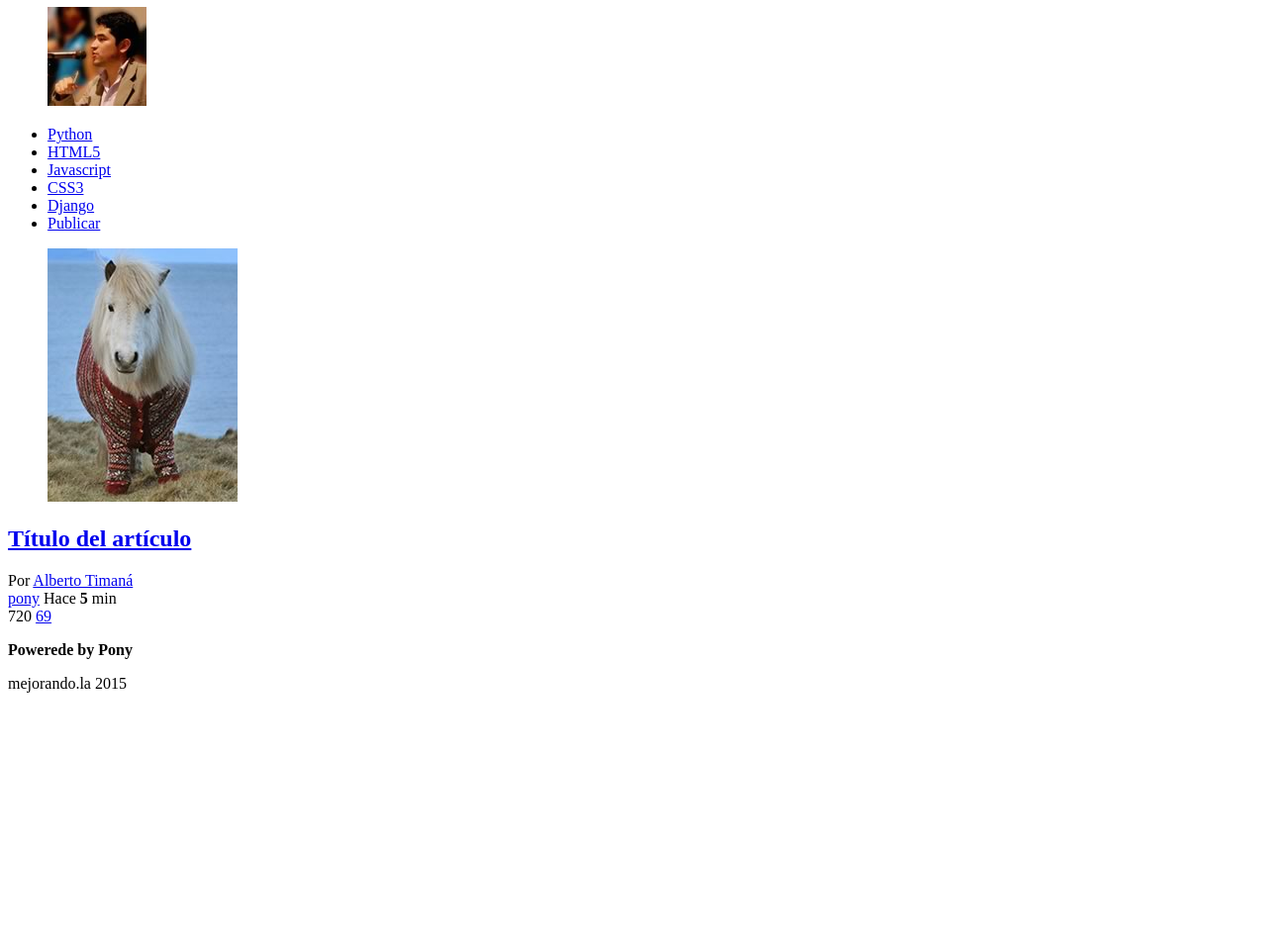
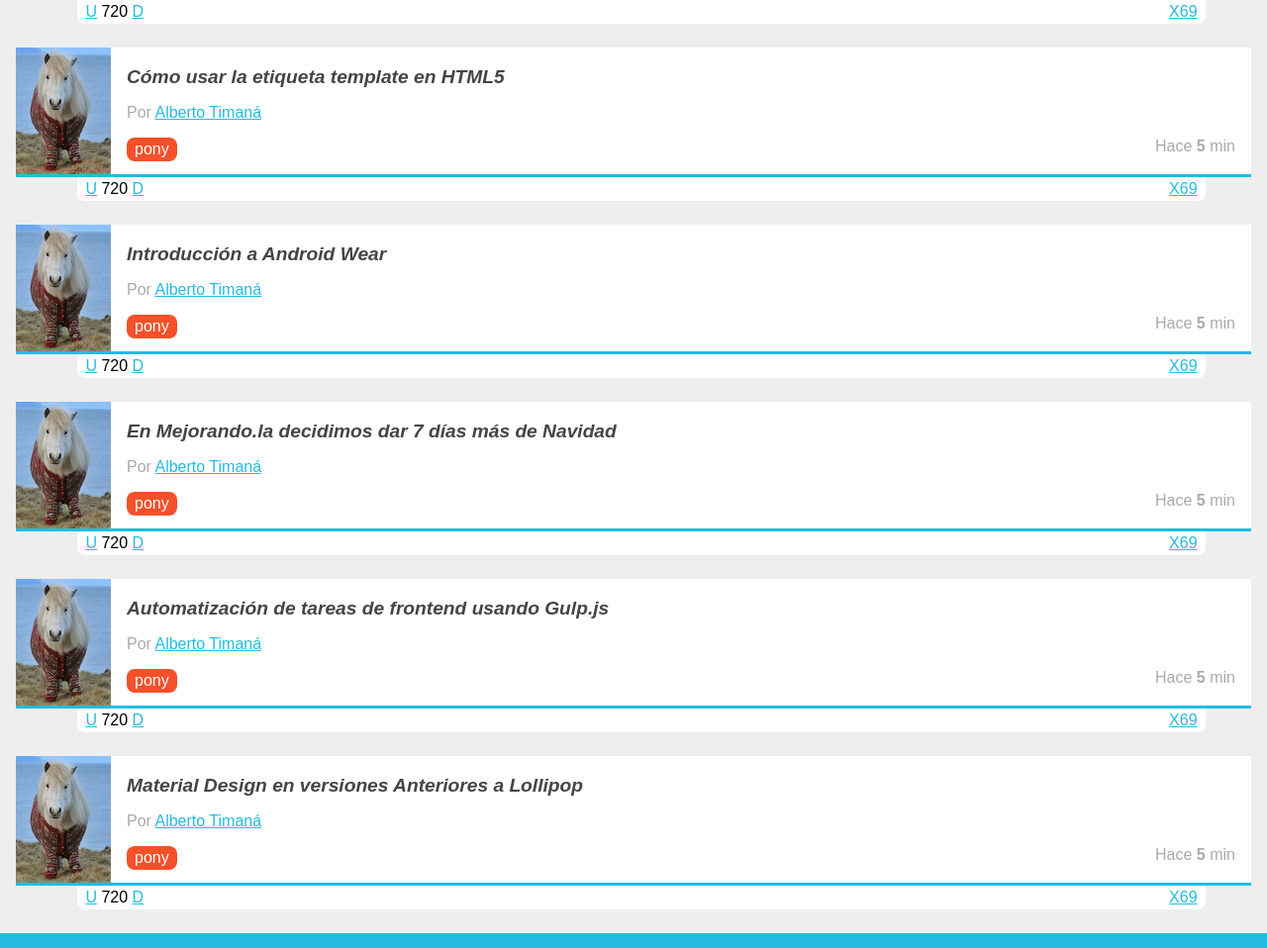
Before and after one commit to AlbertoTDF/Dise-oweb1, a plain HTML site: page index.html in a window 1280 px wide. Shown: the part 253-1211 px from the top of the page at 99% size. Before the commit the page ends 969 px from the top, so only its background shows below. Drawn offline with Linux system fonts and the light colour scheme.

Commit message:
Trabajo :+1:

```diff
--- /dev/null
+++ b/estilos.css
@@ -0,0 +1,171 @@
+/*etiqueta{
+	atributo:valor;
+}
+#id{
+	atributo:valor;
+}
+.clase{
+	atributo: valor;
+}*/
+
+a{
+	color:#22BCE0;
+}
+
+body{
+	background: #EEEEEE;
+	font-family: Arial;
+	font-size: 16px;
+}
+footer{
+	background: #22BCE0;
+	color: rgba(255,255,255,0.8);
+	text-align: center;
+	padding: 1em;
+}
+footer p:first-child{
+	margin-bottom:0;
+}
+footer p:last-child{
+	margin-top:0;
+}
+footer p:last-child:before{
+	content:"- ";
+}
+footer p:last-child:after{
+	content:" -";
+}
+header{
+
+	background:#343B54;
+	color:white;
+	overflow: hidden;
+	padding: 0.5em;
+	position: relative;
+}
+
+header figure{
+	float: left;
+}
+
+header h1{
+	font-size: 1.2em;
+	font-weight: normal;
+	margin: 0.2em 70px 0 0;
+}
+
+header #avatar{
+	margin:0.5em 0.5em 0 0;
+	right:0;
+	position:absolute;
+	top:0;
+}
+
+header #avatar img{
+	border-radius: 50%;
+	width: 55px;
+}
+
+header #logo img{
+	border-right: 1px solid white;
+	margin-right: 0.5em;
+	padding-right: 0.5em;
+	width: 52px;
+}
+
+nav{
+	background: #80BCA3;
+	padding: 0 0.5em;
+	position: relative;
+}
+nav ul{
+	list-style: none;
+	margin:0;
+	padding: 0;
+}
+nav ul #publicar_nav{
+	position: absolute;
+	top: -0.3em;
+	right: 0;
+}
+nav ul #publicar_nav a{
+	background: #22BCE0;
+	border-radius: 5px;
+	box-shadow:rgba(0,0,0,0.5) 5px 5px 20px;
+	padding: 0.8em 0.5em;
+	font-style: italic;
+	text-decoration: none;
+	text-shadow:rgba(0,0,0,0.5) 2px 2px 5px;
+}
+nav ul li{
+	display: inline-block;
+	margin: 0 1em 0 0;
+}
+nav ul li a{
+	color: white;
+	display: block;
+	padding: 0.5em 0;
+}
+
+#contenido{
+	margin:1em;
+}
+
+#contenido .item{
+	background: white;
+	border-bottom: 3px solid #22BCE0;
+	margin-bottom: 3em;
+	min-height: 128px;
+	position: relative;
+}
+#contenido .item .autor_item{
+	color:#AAA;
+}
+#contenido .item .imagen_item{
+	float: left;
+	margin: 0 1em 0 0;
+}
+#contenido .item .datos_item{
+	margin: 1em 1em 0 0;
+	text-align: right;
+}
+#contenido .item .datos_item .fecha_item{
+	color:#AAA;
+}
+#contenido .item .datos_item .tag_item{
+	background: #F4502A;
+	border-radius: 0.5em;
+	color:white;
+	text-decoration: none;
+	display: inline-block;
+	float: left;
+	padding: 0.2em 0.5em;
+}
+#contenido .item .imagen_item img{
+	width: 96px;
+}
+#contenido .item .titulo_item{
+	font-size: 1.2em;
+	font-style: italic;
+	padding: 1em 1em 0 0;
+
+}
+#contenido .item .titulo_item a{
+	color:#444;
+	text-decoration: none;
+}
+#contenido .item .votacion{
+	background: white;
+	border-radius: 0 0 0.5em 0.5em;
+	left: 5%;
+	margin-top: 3px;
+	padding: 0.2em 0.5em;
+	position: absolute;
+	top:100%;
+	width: 90%;
+}
+
+#contenido .item .votacion .comentarios_item,
+#contenido .item .votacion .guardar_item{
+	float: right;
+}
--- a/index.html
+++ b/index.html
@@ -2,8 +2,10 @@
 <html lang="es">
 <head>
 	<meta charset="utf-8" />
-	<meta description="1er proyecto web">
+	<meta name"description" content="1er proyecto web" />
 	<title>Curso Web 2015</title>
+	<link rel="stylesheet" href="normalize.css"/>
+	<link rel="stylesheet" href="estilos.css"/>
 </head>
 <body>
 	<header>
@@ -11,7 +13,7 @@
 			<img src="logo.png" />
 		</figure>
 		<h1>
-			Puls2015: Agency
+			Puls2015: Portal web para geeks y gamers
 		</h1>
 		<figure id="avatar">
 			<img src="avatar.jpg"/>
@@ -35,7 +37,7 @@
 				<img src="imagen.jpg" />
 			</figure>
 			<h2 class="titulo_item">
-				<a href="#">Título del artículo</a>
+				<a href="#">Usa módulos del lado cliente con Browserify</a>
 			</h2>
 			<div class="autor_item">
 				Por <a href="#">Alberto Timaná</a>
@@ -45,17 +47,127 @@
 				<span class="fecha_item"> Hace <strong>5</strong> min</span>
 			</div>
 			<div class="votacion">
-				<a href="#" class="up"></a>
+				<a href="#" class="up">U</a>
 					720
-				<a href="#" class="down"></a>
+				<a href="#" class="down">D</a>
 				<a href="#" class="comentarios_item">69</a>
-				<a href="#" class="guardar_item"></a>
+				<a href="#" class="guardar_item">X</a>
+			</div>
+		</article>
+		<article class="item">
+			<figure class="imagen_item">
+				<img src="imagen.jpg" />
+			</figure>
+			<h2 class="titulo_item">
+				<a href="#">Cómo usar la etiqueta template en HTML5</a>
+			</h2>
+			<div class="autor_item">
+				Por <a href="#">Alberto Timaná</a>
+			</div>
+			<div class="datos_item">
+				<a href="#" class="tag_item">pony</a>
+				<span class="fecha_item"> Hace <strong>5</strong> min</span>
+			</div>
+			<div class="votacion">
+				<a href="#" class="up">U</a>
+					720
+				<a href="#" class="down">D</a>
+				<a href="#" class="comentarios_item">69</a>
+				<a href="#" class="guardar_item">X</a>
+			</div>
+		</article>
+		<article class="item">
+			<figure class="imagen_item">
+				<img src="imagen.jpg" />
+			</figure>
+			<h2 class="titulo_item">
+				<a href="#">Introducción a Android Wear</a>
+			</h2>
+			<div class="autor_item">
+				Por <a href="#">Alberto Timaná</a>
+			</div>
+			<div class="datos_item">
+				<a href="#" class="tag_item">pony</a>
+				<span class="fecha_item"> Hace <strong>5</strong> min</span>
+			</div>
+			<div class="votacion">
+				<a href="#" class="up">U</a>
+					720
+				<a href="#" class="down">D</a>
+				<a href="#" class="comentarios_item">69</a>
+				<a href="#" class="guardar_item">X</a>
+			</div>
+		</article>
+		<article class="item">
+			<figure class="imagen_item">
+				<img src="imagen.jpg" />
+			</figure>
+			<h2 class="titulo_item">
+				<a href="#">En Mejorando.la decidimos dar 7 días más de Navidad</a>
+			</h2>
+			<div class="autor_item">
+				Por <a href="#">Alberto Timaná</a>
+			</div>
+			<div class="datos_item">
+				<a href="#" class="tag_item">pony</a>
+				<span class="fecha_item"> Hace <strong>5</strong> min</span>
+			</div>
+			<div class="votacion">
+				<a href="#" class="up">U</a>
+					720
+				<a href="#" class="down">D</a>
+				<a href="#" class="comentarios_item">69</a>
+				<a href="#" class="guardar_item">X</a>
+			</div>
+		</article>
+		<article class="item">
+			<figure class="imagen_item">
+				<img src="imagen.jpg" />
+			</figure>
+			<h2 class="titulo_item">
+				<a href="#">Automatización de tareas de frontend usando Gulp.js</a>
+			</h2>
+			<div class="autor_item">
+				Por <a href="#">Alberto Timaná</a>
+			</div>
+			<div class="datos_item">
+				<a href="#" class="tag_item">pony</a>
+				<span class="fecha_item"> Hace <strong>5</strong> min</span>
+			</div>
+			<div class="votacion">
+				<a href="#" class="up">U</a>
+					720
+				<a href="#" class="down">D</a>
+				<a href="#" class="comentarios_item">69</a>
+				<a href="#" class="guardar_item">X</a>
+			</div>
+		</article>
+		<article class="item">
+			<figure class="imagen_item">
+				<img src="imagen.jpg" />
+			</figure>
+			<h2 class="titulo_item">
+				<a href="#">Material Design en versiones Anteriores a Lollipop</a>
+			</h2>
+			<div class="autor_item">
+				Por <a href="#">Alberto Timaná</a>
+			</div>
+			<div class="datos_item">
+				<a href="#" class="tag_item">pony</a>
+				<span class="fecha_item"> Hace <strong>5</strong> min</span>
+			</div>
+			<div class="votacion">
+				<a href="#" class="up">U</a>
+					720
+				<a href="#" class="down">D</a>
+				<a href="#" class="comentarios_item">69</a>
+				<a href="#" class="guardar_item">X</a>
 			</div>
 		</article>
 	</section>
 	<footer>
 		<p>
-			<strong>Powerede by Pony</strong>
+			<strong>Powered by Pony</strong>
 		</p>
 		<p>
 			mejorando.la 2015
```
Also changed, not shown: normalize.css (added).
